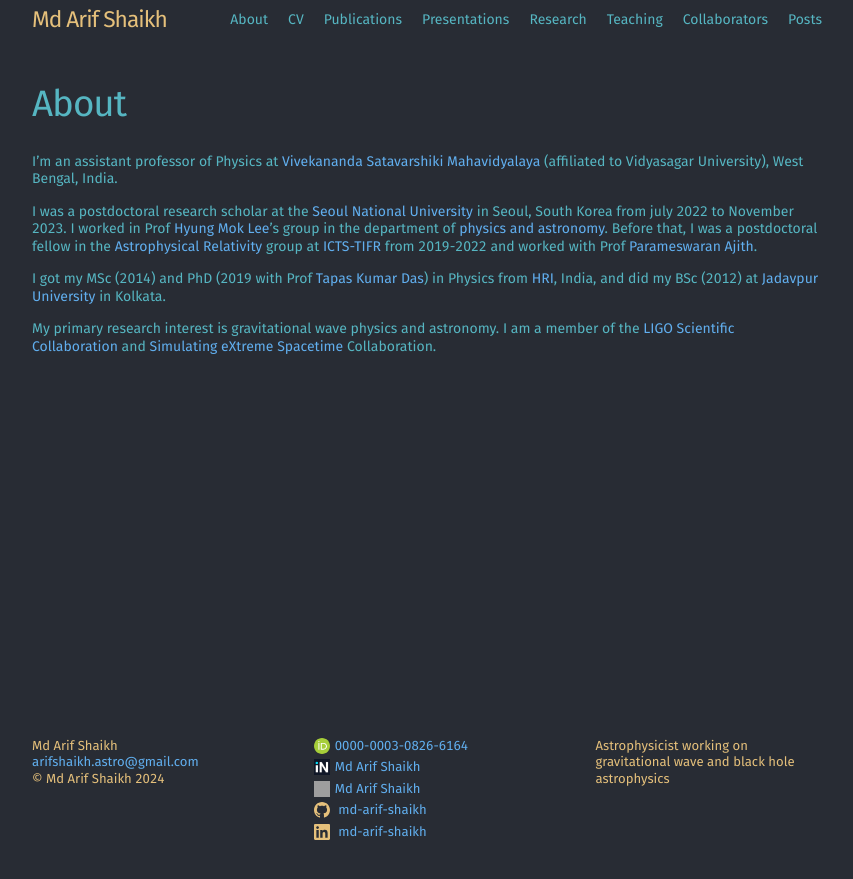
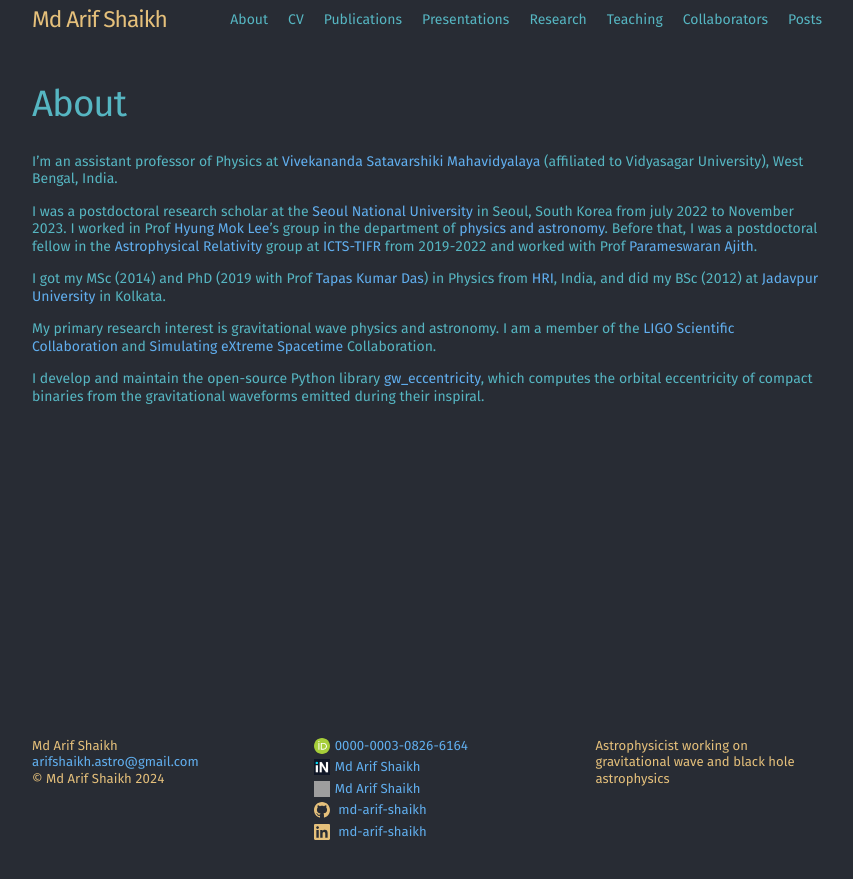
Before and after one commit to md-arif-shaikh/md-arif-shaikh.github.io, a Jekyll site: the page built from 01_about.md, in a window 1280 px wide. Shown: the top 879 px of the page, without its empty margins (213-1066 px from the left). Built offline with Jekyll 4.4.1, drawn with Linux system fonts in a browser that asks for light colours; grey boxes are pictures that could not be loaded.

Commit message:
add gw_eccentricity in about

```diff
--- a/01_about.md
+++ b/01_about.md
@@ -25,3 +25,8 @@ University](https://jadavpuruniversity.in/) in Kolkata.
 My primary research interest is gravitational wave physics and astronomy. I am
 a member of the [LIGO Scientific Collaboration](https://www.ligo.org/) and
 [Simulating eXtreme Spacetime](https://www.black-holes.org/) Collaboration.
+
+I develop and maintain the open-source Python library
+[gw_eccentricity](https://pypi.org/project/gw-eccentricity/), which computes
+the orbital eccentricity of compact binaries from the gravitational waveforms
+emitted during their inspiral.
```
